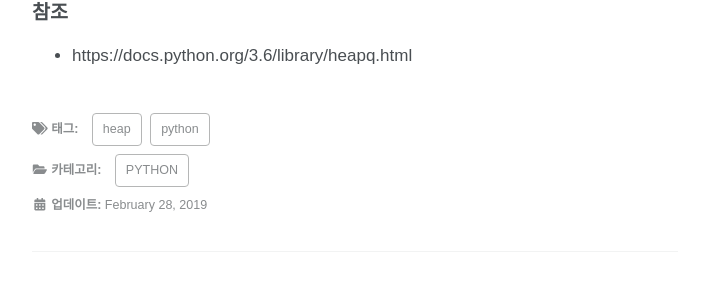
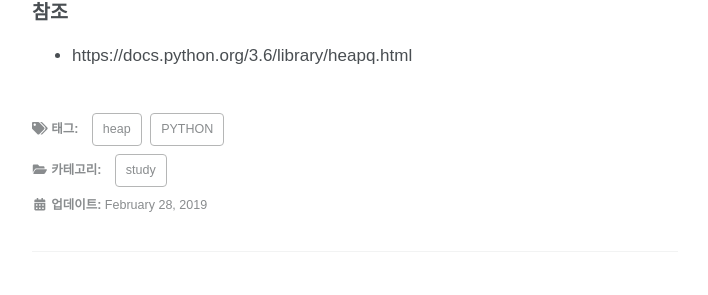
Before and after one commit to 9kilometer/9kilometer.github.io, a Jekyll site: the page built from _posts/2019/2019-02-28-python-heapq.md, in a window 1280 px wide and 900 px high, scrolled down 1470 px. Shown: the part 138-433 px from the top of the window, without its empty margins (285-993 px from the left). Built offline with Jekyll 4.4.1, drawn with Linux system fonts in a browser that asks for light colours; cached includes are drawn as plain includes; some web fonts are replaced; comment, search, counter and statistics services are not loaded.

Commit message:
기존글 카테고리 수정

```diff
--- a/_posts/2019/2019-02-28-python-heapq.md
+++ b/_posts/2019/2019-02-28-python-heapq.md
@@ -4,9 +4,9 @@ title: "[Python] 파이썬 기본 모듈 - heapq"
 # header:
 #     overlay_image: /assets/resources/post_header.jpg
 last_modified_at: 2019-02-28T23:00:00
-category: PYTHON
+category: study
 tag:
-    - python
+    - PYTHON
     - heap
 ---
 
```
Also changed, not shown: _posts/2019/2019-02-18-hello-world.md (+0 -1 lines).
